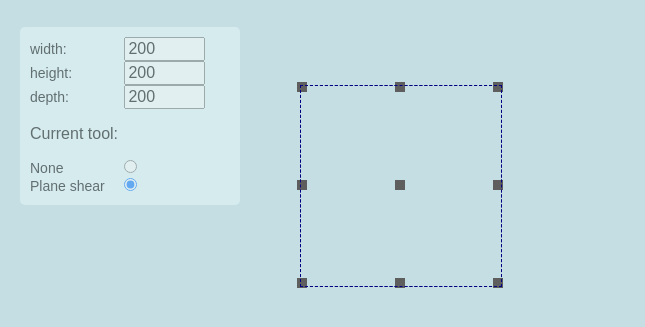
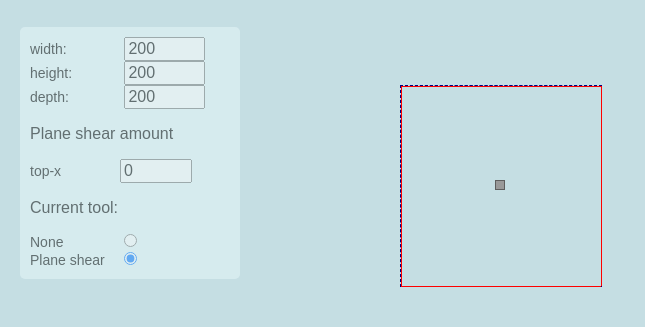
Before and after one commit to rubentd/bbox, a plain HTML site: page index.html in a window 1280 px wide. Shown: the part 81-408 px from the top of the page, without its empty margins (0-645 px from the left). Drawn offline with Linux system fonts and the light colour scheme.

Commit message:
Added vertex manipulation

```diff
--- a/css/main.css
+++ b/css/main.css
@@ -52,7 +52,7 @@ ul{
 	display:inline-block;
 	position: relative;
 	top:0;
-	left:0;
+	left:100px;
 	width: 200px;
 	-webkit-transform-style: preserve-3d;
 	padding:0;
@@ -65,13 +65,23 @@ ul{
 	pointer-events:none;
 }
 
-li.core, .handle{
-	width:10px;
-	height:10px;
+li.core{
 	position:absolute;
 	top:-5px;
 	left:-5px;
+	width:10px;
+	height:10px;
 	background-color:#5e5e5e;
+	cursor:pointer;
+}
+
+.handle{
+	position:absolute;
+	top:-4px;
+	left:-4px;
+	width:8px;
+	height:8px;
+	background-color:#999;
 	cursor:pointer;
 }
 
@@ -94,41 +104,70 @@ li.core, .handle{
 	border-left:1px dashed navy;
 }
 
-.handle.front-top{
-	-webkit-transform: translateY(-98px) translateZ(98px);
+.vertex.top{
+	border-top:1px solid red;
+	width:200px;
+	position:absolute;
+	top:0;
+	left:0;
+}
+.vertex.bottom{
+	border-top:1px solid red;
+	width:200px;
+	position:absolute;
+	top:200px;
+	left:0;
+}
+.vertex.left{
+	border-left:1px solid red;
+	height:200px;
+	position:absolute;
+	top:0;
+	left:0;
+}
+.vertex.right{
+	border-left:1px solid red;
+	height:200px;
+	position:absolute;
+	top:0;
+	left:200px;
+}
+
+/*.handle.front-top{
+	-webkit-transform: translateY(-100px) translateZ(100px);
 }
 .handle.front-bottom{
-	-webkit-transform: translateY(98px) translateZ(98px);
+	-webkit-transform: translateY(100px) translateZ(100px);
 }
 .handle.front-left{
-	-webkit-transform: translateX(-98px) translateZ(98px);
+	-webkit-transform: translateX(-100px) translateZ(100px);
 }
 .handle.front-right{
-	-webkit-transform: translateX(98px) translateZ(98px);
+	-webkit-transform: translateX(100px) translateZ(100px);
 }
 
 .handle.back-top{
-	-webkit-transform: translateY(-98px) translateZ(-98px);
+	-webkit-transform: translateY(-100px) translateZ(-100px);
 }
 .handle.back-bottom{
-	-webkit-transform: translateY(98px) translateZ(-98px);
+	-webkit-transform: translateY(100px) translateZ(-100px);
 }
 .handle.back-left{
-	-webkit-transform: translateX(-98px) translateZ(-98px);
+	-webkit-transform: translateX(-100px) translateZ(-100px);
 }
 .handle.back-right{
-	-webkit-transform: translateX(98px) translateZ(-98px);
+	-webkit-transform: translateX(100px) translateZ(-100px);
 }
 
 .handle.center-top-right{
-	-webkit-transform: translateY(98px) translateX(98px);
+	-webkit-transform: translateY(100px) translateX(100px);
 }
 .handle.center-top-left{
-	-webkit-transform: translateY(98px) translateX(-98px);
+	-webkit-transform: translateY(100px) translateX(-100px);
 }
 .handle.center-bottom-left{
-	-webkit-transform: translateY(-98px) translateX(-98px);
+	-webkit-transform: translateY(-100px) translateX(-100px);
 }
 .handle.center-bottom-right{
-	-webkit-transform: translateY(-98px) translateX(98px);
-}
+	-webkit-transform: translateY(-100px) translateX(100px);
+}*/
--- a/index.html
+++ b/index.html
@@ -13,23 +13,35 @@
 	</head>
 	<body>
 		<div id="main" class="main">
+
 			<h1>Bounding box</h1>
 
 			<div class="menu properties">
 				<label>width:</label> <input type="number" min="10" max="1000" id="width" value="200"><br>
 				<label>height:</label> <input type="number" min="10" max="1000" id="height" value="200"><br>
 				<label>depth:</label> <input type="number" min="10" max="1000" id="depth" value="200"><br>
+				<p>Plane shear amount<p>
+				<label>top-x</label><input type="number" min="-90" max="90" id="ps-top-x" value="0"><br>
+
 				<p>Current tool:</p>
 				<label for="tool-none">None</label>
 				<input type="radio" id="tool-none" name="tool" value="none">
 				<label for="tool-plane-shear">Plane shear</label>
 				<input type="radio" id="tool-plane-shear" name="tool" value="planeShear" checked>
+
 			</div>
 
 			<div id="bbox1" class="bbox-wrap">
 				<ul class="bbox">
 					<li class="core"></li>
-					<li class="face front"></li>
+
+					<li class="face front">
+						<div class="vertex front top"></div>
+						<div class="vertex front bottom"></div>
+						<div class="vertex front left"></div>
+						<div class="vertex front right"></div>
+					</li>
+
 					<li class="face back"></li>
 					<li class="face top"></li>
 					<li class="face bottom"></li>
--- a/js/boundingbox.js
+++ b/js/boundingbox.js
@@ -1,6 +1,14 @@
 /*
  * Bounding box
  */
+
+function degToRad(angle){
+	return angle*Math.PI/180;
+}
+
+function radToDeg(angle){
+	return angle/Math.PI*180;
+}
 
  (function($) {
 
@@ -10,10 +18,21 @@
 		this.height=options.width;
 		this.depth=options.depth;
 		this.mainBox=elem;
+
+		//faces
 		this.frontFace=elem.find('.face.front');
 		this.backFace=elem.find('.face.back');
 		this.topFace=elem.find('.face.top');
 		this.bottomFace=elem.find('.face.bottom');
+
+		//vertex
+		this.vertexFrontTop=elem.find('.vertex.front.top');
+		this.vertexFrontBottom=elem.find('.vertex.front.botom');
+		this.vertexFrontLeft=elem.find('.vertex.front.left');
+		this.vertexFrontRight=elem.find('.vertex.front.right');
+
+		this.shearTopX=0;
+		this.shearTopZ=0;
 
 		//tools
 		this.currentTool='planeShear'; //none, planeShear
@@ -46,6 +65,12 @@
 				box.currentTool=$(this).val();
 				box.redraw();
 			});
+
+			//Plane shear
+			$("#ps-top-x").change(function(){
+				box.shearTopX=degToRad($(this).val());
+				box.redraw();
+			});
 		},
 
 		redraw: function(){
@@ -53,10 +78,21 @@
 			this.frontFace.css('width', this.width + 'px');
 			this.frontFace.css('height', this.height + 'px');
 			var tFront = '';
-			tFront += 'translateX(-'+this.width/2+'px)';
+			tFront += ' translateX(-'+this.width/2+'px)';
 			tFront += ' translateZ('+this.depth/2+'px)';
 			tFront += ' translateY(-'+this.height/2+'px)';
 			this.frontFace.css('-webkit-transform', tFront);
+			//vertex transformations: front left
+			this.vertexFrontLeft.css('-webkit-transform', 'rotateZ('+radToDeg(this.shearTopX) + 'deg)');
+			this.vertexFrontLeft.css('left', Math.sin(this.shearTopX)*this.height/2 + 'px');
+			this.vertexFrontLeft.css('top', this.height/2 - Math.cos(this.shearTopX)*this.height/2 + 'px');
+			//vertex transformations: front right
+			this.vertexFrontRight.css('-webkit-transform', 'rotateZ('+radToDeg(this.shearTopX) + 'deg)');
+			this.vertexFrontRight.css('left', this.width + Math.sin(this.shearTopX)*this.height/2 + 'px');
+			this.vertexFrontRight.css('top', this.height/2 - Math.cos(this.shearTopX)*this.height/2 + 'px');
+			//vertex transformations: front top
+			this.vertexFrontTop.css('left', Math.sin(this.shearTopX)*this.height + 'px');
+			this.vertexFrontTop.css('top', this.height -Math.cos(this.shearTopX)*this.height + 'px');
 
 			//back
 			this.backFace.css('width', this.width + 'px');
--- a/js/main.js
+++ b/js/main.js
@@ -1,6 +1,6 @@
 $(document).ready( function(){
 
-	$("#bbox1").draggable();
+	$("#bbox1").draggable({ handle: '.core' });
 	$("#bbox1").boundingbox();
 
 });
```
